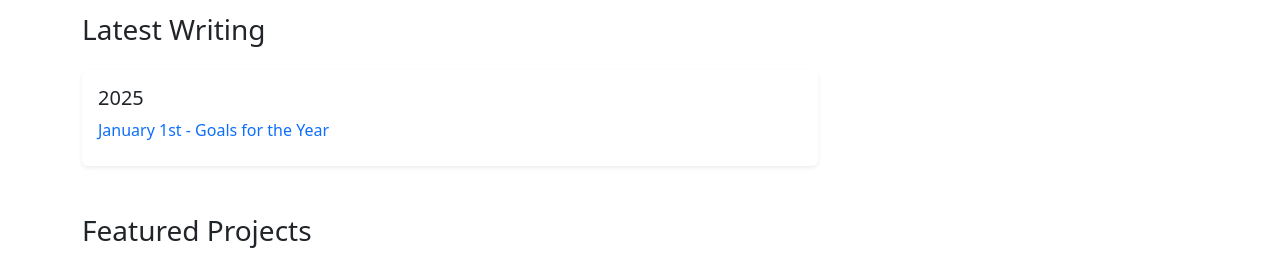
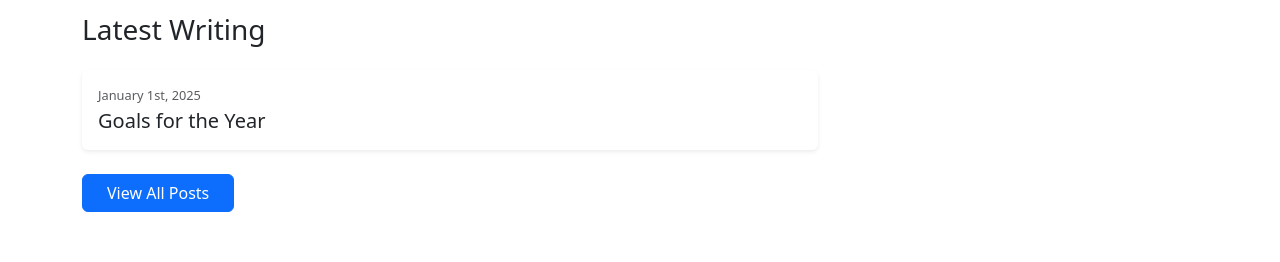
Before and after one commit to Exo-MDR-CD2000/jag-portfolio-site, a React (Vite) app: page /home in a window 1280 px wide. Shown: the part 482-744 px from the top of the page. Built offline with nearby package versions, Linux system fonts and the light colour scheme.

Commit message:
update HomePage component: improve layout and enhance writing section with new links and formatting

```diff
--- a/src/pages/HomePage.tsx
+++ b/src/pages/HomePage.tsx
@@ -33,15 +33,21 @@ const HomePage: React.FC = () => {
         <div className="row mb-5">
           <div className="col-lg-8">
             <h2 className="h3 mb-4">Latest Writing</h2>
-            <div className="card border-0 shadow-sm">
+            <div className="card border-0 shadow-sm mb-4">
               <div className="card-body">
-                <h3 className="h5">2025</h3>
-                <p className="mb-2">
-                  <Link to="/blog/2025/01/01" className="text-decoration-none">
-                    January 1st - Goals for the Year
+                <small className="text-muted d-block mb-1">January 1st, 2025</small>
+                <Link
+                  to="/blog/goals-for-the-new-year"
+                  className="h5 text-decoration-none text-dark"
+                >
+                  Goals for the Year
                 </Link>
-                </p>
               </div>
+            </div>
+            <div className="">
+              <Link to="/blog" className="btn btn-primary px-4">
+                View All Posts
+              </Link>
             </div>
           </div>
         </div>
@@ -75,14 +81,13 @@ const HomePage: React.FC = () => {
               </div>
             </div>
           </div>
-        </div>
-
           {/* View All Projects Button */}
           <div className="row">
-          <div className="col-12 text-center">
+            <div className="col-12">
               <Link to="/projects" className="btn btn-primary px-4">
                 View All Projects
               </Link>
+            </div>
           </div>
         </div>
       </div>
```
Lines whose indentation alone changed are shown as unchanged.
